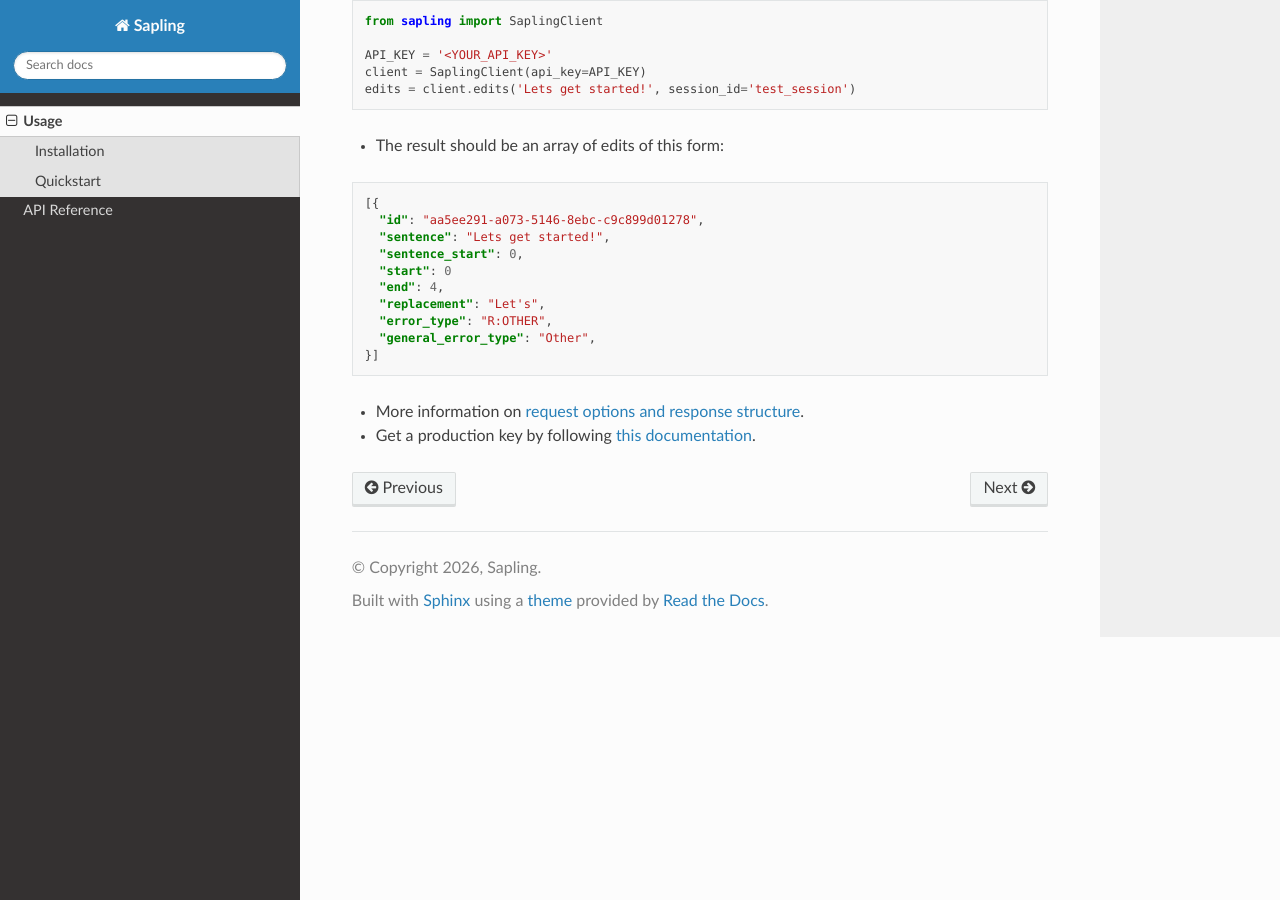
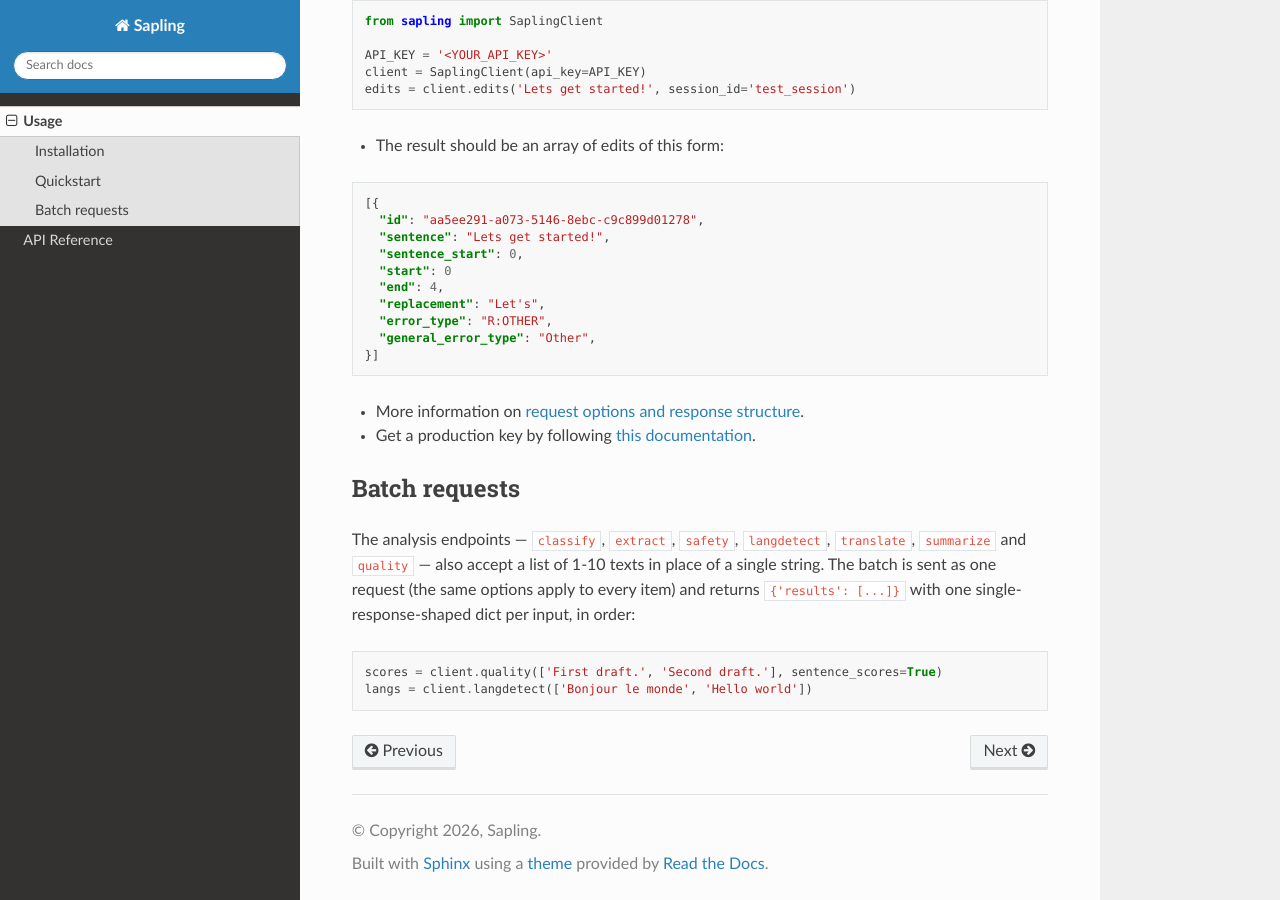
Before and after one commit to saplingai/sapling-py, a Sphinx documentation site: the page built from docs/source/usage.md, in a window 1280 px wide and 900 px high, scrolled down 598 px. Built offline with Sphinx 7.4.7 and the Read the Docs theme 3.1.0, drawn with Linux system fonts in a browser that asks for light colours.

Commit message:
README/usage: document the batch (list-of-texts) form (Codex PR #33)
Co-Authored-By: Claude Fable 5 <noreply@anthropic.com>
(cherry picked from commit bdbd357f3492c8a7c6b4093c85c62406785ffdec)

````diff
--- a/docs/source/usage.md
+++ b/docs/source/usage.md
@@ -52,3 +52,18 @@ edits = client.edits('Lets get started!', session_id='test_session')
 
 - More information on [request options and response structure](https://sapling.ai/docs/api/edits-overview).
 - Get a production key by following [this documentation](https://sapling.ai/docs/api/api-access).
+
+(batch-requests)=
+Batch requests
+--------------
+
+The analysis endpoints — `classify`, `extract`, `safety`, `langdetect`,
+`translate`, `summarize` and `quality` — also accept a list of 1-10 texts in
+place of a single string. The batch is sent as one request (the same options
+apply to every item) and returns `{'results': [...]}` with one
+single-response-shaped dict per input, in order:
+
+```python
+scores = client.quality(['First draft.', 'Second draft.'], sentence_scores=True)
+langs = client.langdetect(['Bonjour le monde', 'Hello world'])
+```
````
Also changed, not shown: README.md (+13 -0 lines).
